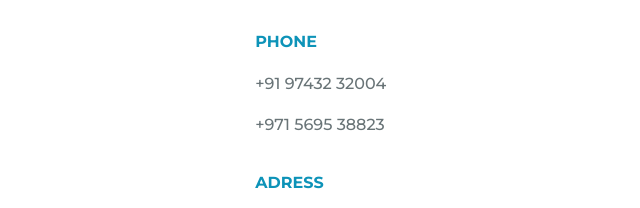
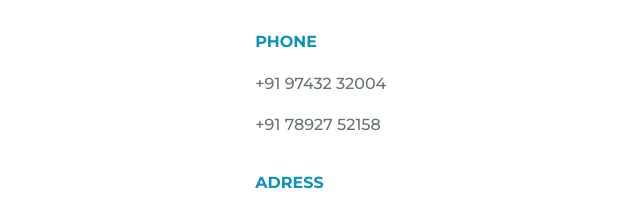
Before and after one commit to AbdulNasir-NuZ/abdulnasir-nuz.github.io, a plain HTML site: page index.html in a window 1280 px wide. Shown: the part 2808-3016 px from the top of the page, 33-673 px from the left. Drawn offline with nearby package versions, Linux system fonts and the light colour scheme.

Commit message:
Update index.html

```diff
--- a/index.html
+++ b/index.html
@@ -197,7 +197,7 @@
 
                         <h3 class="contact__subtitle">PHONE</h3>
                         <span class="contact__text">+91 97432 32004</span><br>
-                        <span class="contact__text">+971 5695 38823</span>
+                        <span class="contact__text">+91 78927 52158</span>
 
                         <h3 class="contact__subtitle">ADRESS</h3>
                         <span class="contact__text">IND</span>
```
